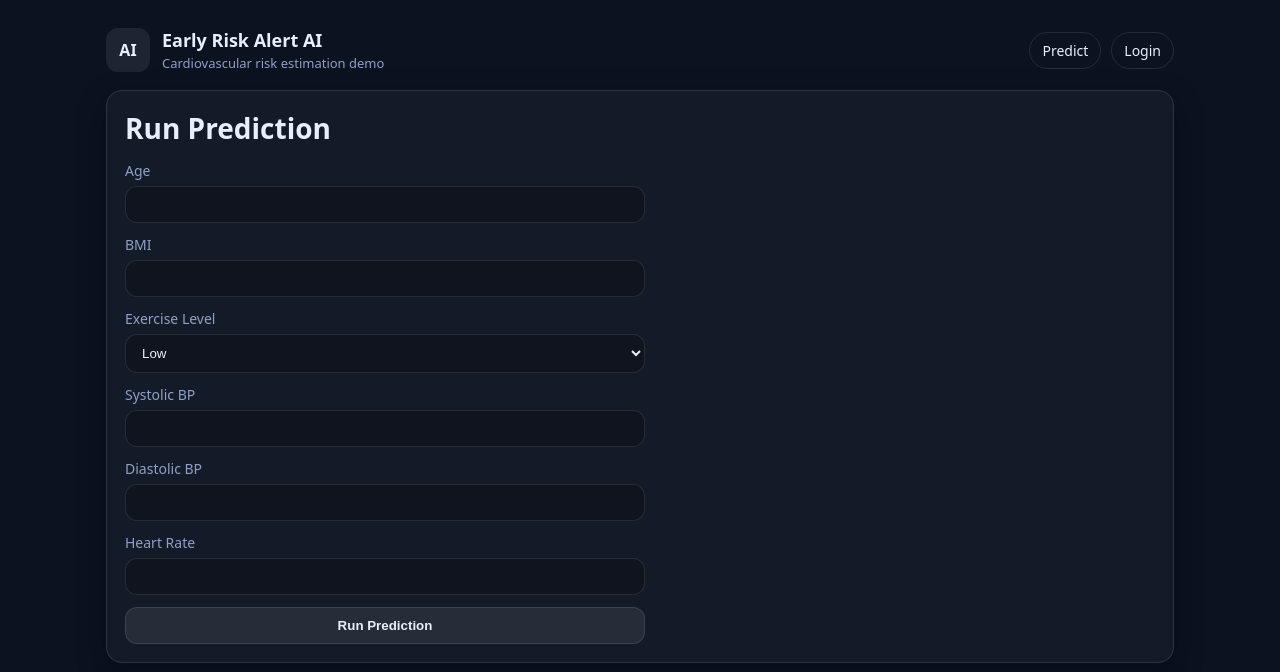
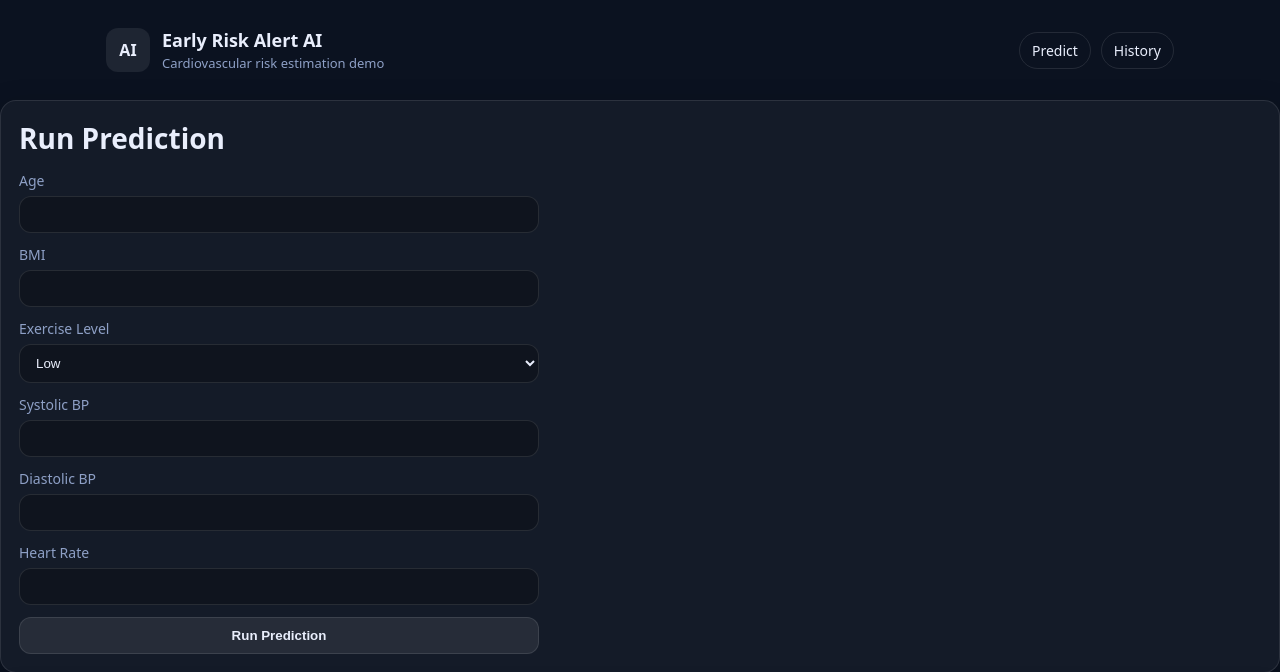
Before and after one commit to ayden611/early-risk-alert-ai, a Flask app: page / in a window 1280 px wide. Shown: the top 672 px of the page. Run offline with Flask 3, Linux system fonts and the light colour scheme; parts of the project's set-up code (start-up, migrations or seed data) failed here and were passed over.

Commit message:
Update base.html

```diff
--- a/templates/base.html
+++ b/templates/base.html
@@ -19,15 +19,9 @@
       </div>
 
       <div class="nav">
-        <a class="chip" href="{{ url_for('web.home') }}">Predict</a>
-
-        {% if current_user is defined and current_user.is_authenticated %}
-          <a class="chip" href="{{ url_for('web.history') }}">History</a>
-          <a class="chip" href="{{ url_for('web.export_csv') }}">Export CSV</a>
-          <a class="chip" href="{{ url_for('web.logout') }}">Logout</a>
-        {% else %}
-          <a class="chip" href="{{ url_for('web.login') }}">Login</a>
-        {% endif %}
+  <a class="chip" href="{{ url_for('web.home') }}">Predict</a>
+  <a class="chip" href="{{ url_for('web.history') }}">History</a>
+</div>
       </div>
     </div>
 
```
